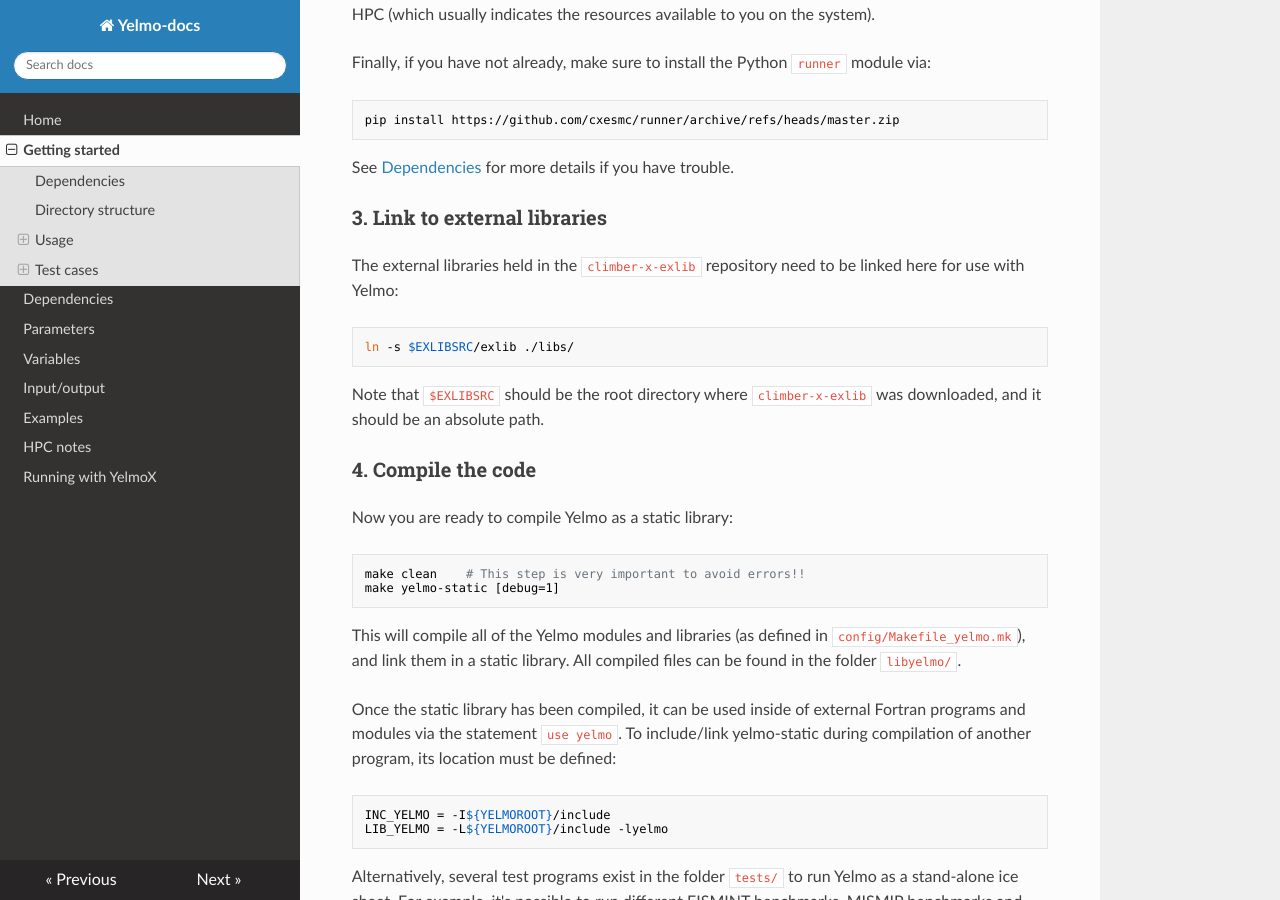
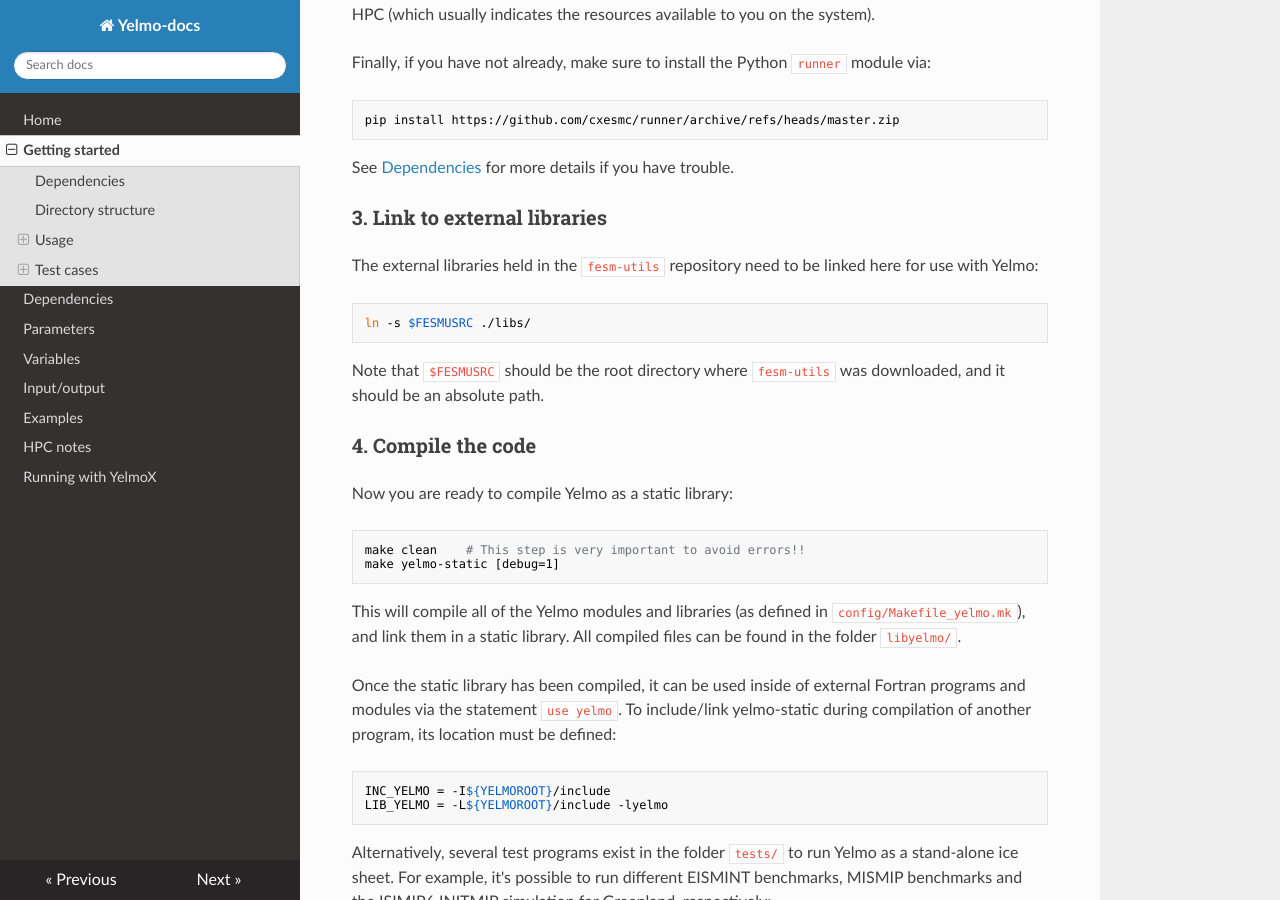
Before and after one commit to palma-ice/yelmo-docs, an MkDocs documentation site: the page built from docs/getting-started.md, in a window 1280 px wide and 900 px high, scrolled down 2040 px. Built offline with MkDocs 1.6.1, drawn with Linux system fonts in a browser that asks for light colours; nearby versions of some CDN libraries.

Commit message:
Updated docs for fesm-utils.

````diff
--- a/docs/getting-started.md
+++ b/docs/getting-started.md
@@ -99,13 +99,13 @@
 
 ### 3. Link to external libraries
 
-The external libraries held in the `climber-x-exlib` repository need to be linked here for use with Yelmo:
+The external libraries held in the `fesm-utils` repository need to be linked here for use with Yelmo:
 
 ```bash
-ln -s $EXLIBSRC/exlib ./libs/
+ln -s $FESMUSRC ./libs/
 ```
 
-Note that `$EXLIBSRC` should be the root directory where `climber-x-exlib` was downloaded, and it should be an absolute path.
+Note that `$FESMUSRC` should be the root directory where `fesm-utils` was downloaded, and it should be an absolute path.
 
 ### 4. Compile the code
 
````
Also changed, not shown: docs/dependencies.md (+2 -2 lines), docs/hpc-notes.md (+1 -1 lines), docs/running-with-yelmox.md (+3 -3 lines).
